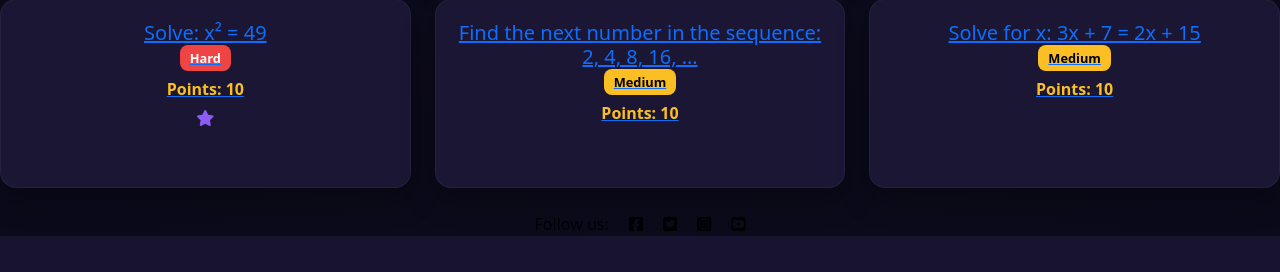
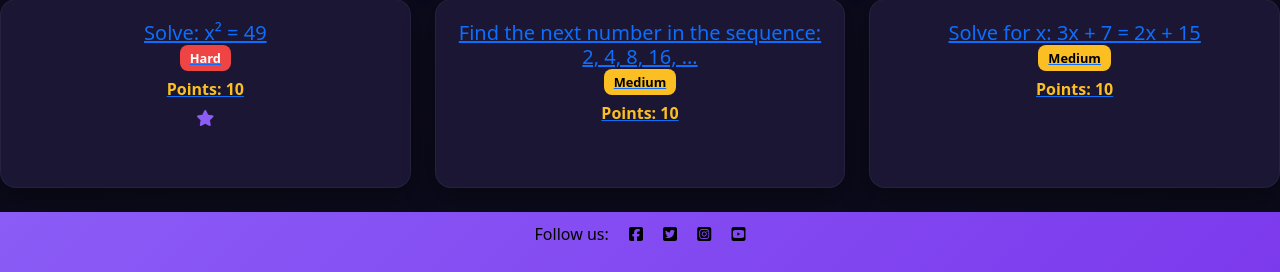
Before and after one commit to Ryan-ford25/Milestone-project-4, a Django app: page / in a window 1280 px wide. Shown: the part 1965-2237 px from the top of the page. Before the commit the page ends 2201 px from the top, so only its background shows below. Run offline with Django 5.2, Linux system fonts and the light colour scheme; data comes from the database, SQL or seed files in the repository; some libraries are stand-ins or nearby versions.

Commit message:
Adding a class 'mt-auto' to the footer so it remains at the bottom of the page

```diff
--- a/static/css/base.css
+++ b/static/css/base.css
@@ -295,6 +295,16 @@ padding-right:40px;
   font-size:14px;
 }
 
+/* Footer */
+footer{
+  background:linear-gradient(135deg,#8B5CF6,#7C3AED);
+  color: var(--text);
+  text-align: center;
+  padding: 10px;
+  width: 100%;
+  margin-top: 20px;
+}
+
 /*` Upgrade Page */
 
 .plan-card h3{
--- a/templates/base.html
+++ b/templates/base.html
@@ -41,7 +41,7 @@
 
     <title>MathRise {% block extra_title %}{% endblock %}</title>
   </head>
-  <body class="min-vh-100">
+  <body class="d-flex flex-column min-vh-100">
     <nav id="topnav" class="navbar navbar-expand-lg bg-body-tertiary">
         <div class="container-fluid">
 
@@ -92,8 +92,8 @@
     {% block content %}
     {% endblock %}
 
-    <footer>
-        <p class="m-0 text-center text-black">Follow us: <i class="fab fa-facebook-square ms-3"></i>
+    <footer class="mt-auto" >
+        <p class="text-center text-black">Follow us: <i class="fab fa-facebook-square ms-3"></i>
             <i class="fab fa-twitter-square ms-3"></i>
             <i class="fab fa-instagram-square ms-3"></i>
             <i class="fab fa-youtube-square ms-3"></i>
```
